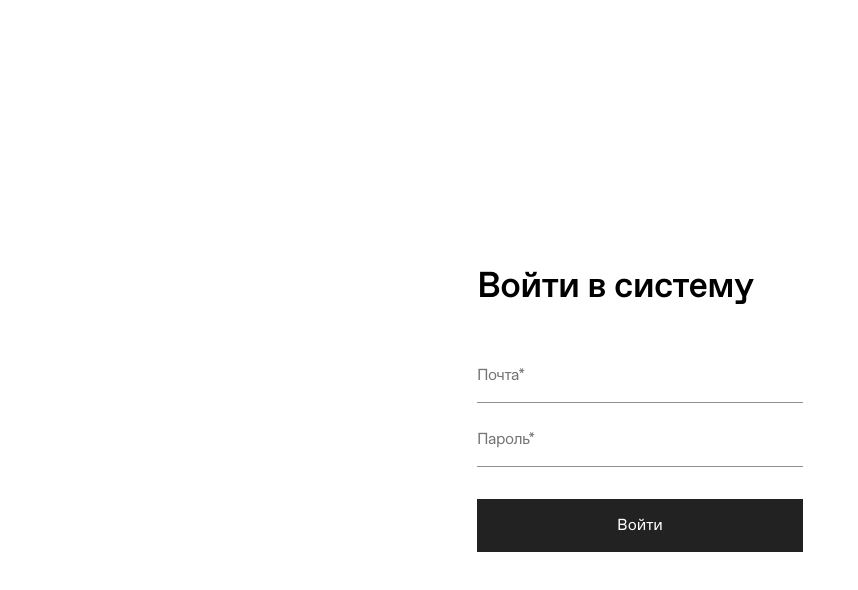
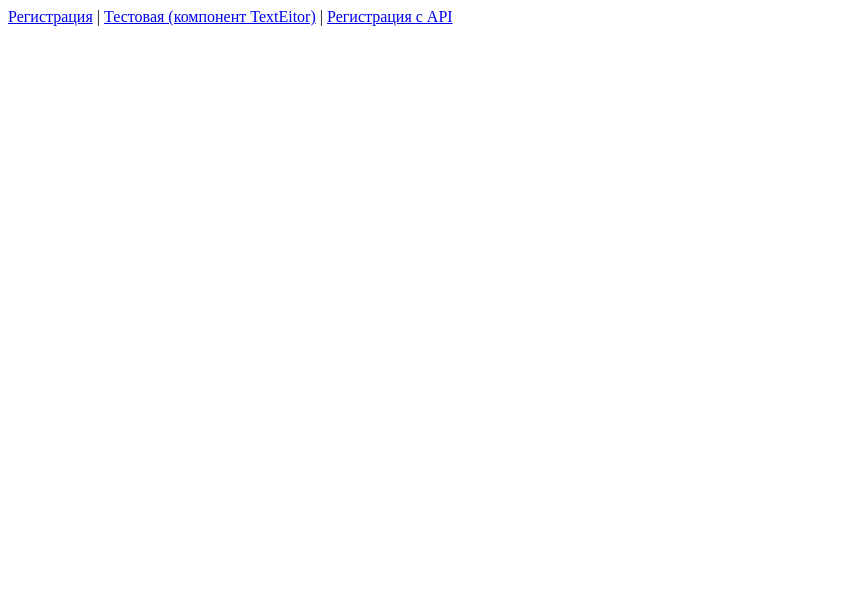
Before and after one commit to cms-dfs-2025/cms-front-25, a Vue app: page / in a window 1280 px wide. Shown: the top 590 px of the page, without its empty margins (0-858 px from the left). Built offline with nearby package versions, Linux system fonts and the light colour scheme; a web font is replaced by a local one.

Commit message:
Install router & added test LoginForm with API

```diff
--- a/src/App.vue
+++ b/src/App.vue
@@ -1,15 +1,18 @@
 <template>
-  <LoginForm />
+  <div id="app">
+    <nav>
+      <router-link to="/signup">Регистрация</router-link> |
+      <router-link to="/test">Тестовая (компонент TextEitor)</router-link> |
+      <router-link to="/auth/login">Регистрация с API</router-link>
+    </nav>
+    <router-view />
+  </div>
 </template>
 
 <script>
-import LoginForm from '@/views/LoginForm.vue';
+/*import { RouterLink } from 'vue-router';*/
 
-export default {
-  components: {
-    LoginForm,
-  },
-};
+
 </script>
 
 <style>
```
